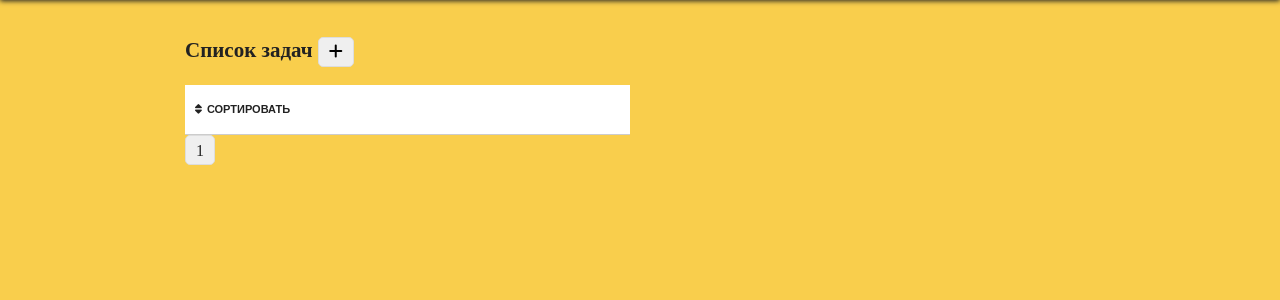
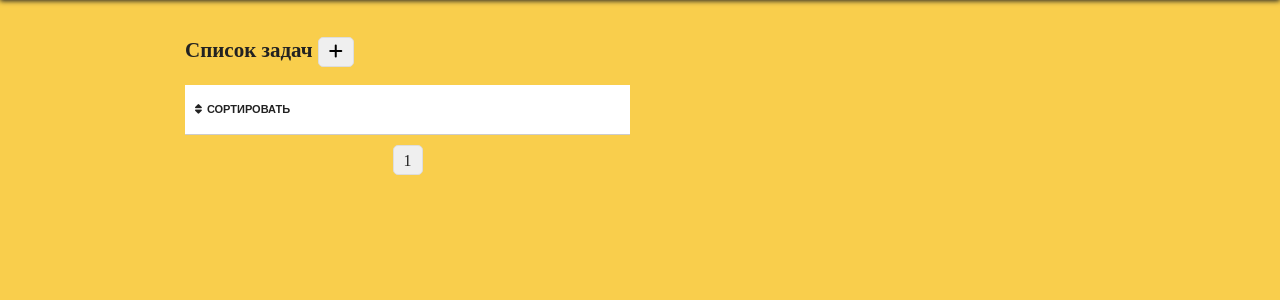
Before and after one commit to Mirehiko/testtask, a Django app: page / in a window 1280 px wide. Shown: the part 50-350 px from the top of the page. Run offline with Django 3.2, Linux system fonts and the light colour scheme; data that the repository does not hold is empty; some libraries are stand-ins or nearby versions.

Commit message:
styles 2

```diff
--- a/taskproject/taskapp/static-dev/scss/pageHome.scss
+++ b/taskproject/taskapp/static-dev/scss/pageHome.scss
@@ -118,4 +118,12 @@ main {
   height: 30px;
   width: 30px;
   line-height: 30px;
+  margin: 0 2px;
 }
+
+.pagination {
+  padding: 10px;
+  margin: 0 auto;
+  display: flex;
+  justify-content: center;
+}
```
Also changed, not shown: taskproject/taskapp/static/css/pageHome.css (+10 -1 lines), taskproject/taskapp/static/css/pageHome.min.css.
